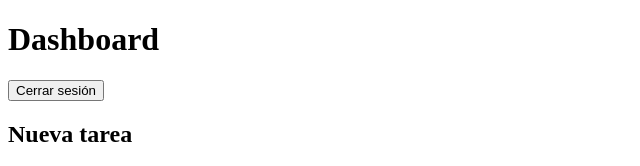
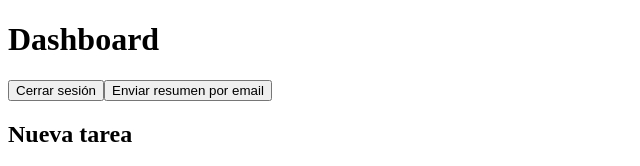
Before and after one commit to shakatoti1618-wq/proyecto-henry-modulo-4-todoapp-Jonathan-Heredia-, a React (Vite) app: page /dashboard in a window 1280 px wide. Shown: the top 166 px of the page, without its empty margins (0-640 px from the left). Built offline with nearby package versions, Linux system fonts and the light colour scheme; no server answers; the database is empty; sample sign-in values are in the browser's storage.

Commit message:
feat: boton para enviar resumen de tareas por email

```diff
--- a/src/pages/Dashboard.tsx
+++ b/src/pages/Dashboard.tsx
@@ -1,16 +1,39 @@
+import { useState } from "react";
 import { logout } from "../services/auth";
 import { useNavigate } from "react-router-dom";
 import { useTasks } from "../hooks/useTasks";
+import { sendTaskSummary } from "../services/email";
+import { auth } from "../services/firebase";
 import TaskForm from "../components/tasks/TaskForm";
 import TaskList from "../components/tasks/TaskList";
 
 function Dashboard() {
   const navigate = useNavigate();
   const { tasks, loading, addTask, removeTask, completeTask } = useTasks();
+  const [sending, setSending] = useState(false);
+  const [emailStatus, setEmailStatus] = useState<string | null>(null);
 
   async function handleLogout() {
     await logout();
     navigate("/");
+  }
+
+  async function handleSendSummary() {
+    const email = auth.currentUser?.email;
+    if (!email) return;
+
+    setSending(true);
+    setEmailStatus(null);
+
+    try {
+      await sendTaskSummary(email, tasks);
+      setEmailStatus("✅ Resumen enviado a tu correo");
+    } catch (error) {
+      console.error(error);
+      setEmailStatus("❌ Error al enviar el resumen");
+    } finally {
+      setSending(false);
+    }
   }
 
   return (
@@ -18,6 +41,10 @@ function Dashboard() {
       <h1>Dashboard</h1>
 
       <button onClick={handleLogout}>Cerrar sesión</button>
+      <button onClick={handleSendSummary} disabled={sending}>
+        {sending ? "Enviando..." : "Enviar resumen por email"}
+      </button>
+      {emailStatus && <p>{emailStatus}</p>}
 
       <TaskForm onAdd={addTask} />
 
--- /dev/null
+++ b/src/services/email.ts
@@ -0,0 +1,15 @@
+import type { Task } from "../types/Task";
+
+export async function sendTaskSummary(toEmail: string, tasks: Task[]) {
+  const response = await fetch("/api/send-summary", {
+    method: "POST",
+    headers: { "Content-Type": "application/json" },
+    body: JSON.stringify({ toEmail, tasks }),
+  });
+
+  if (!response.ok) {
+    throw new Error("No se pudo enviar el resumen");
+  }
+
+  return response.json();
+}
```
